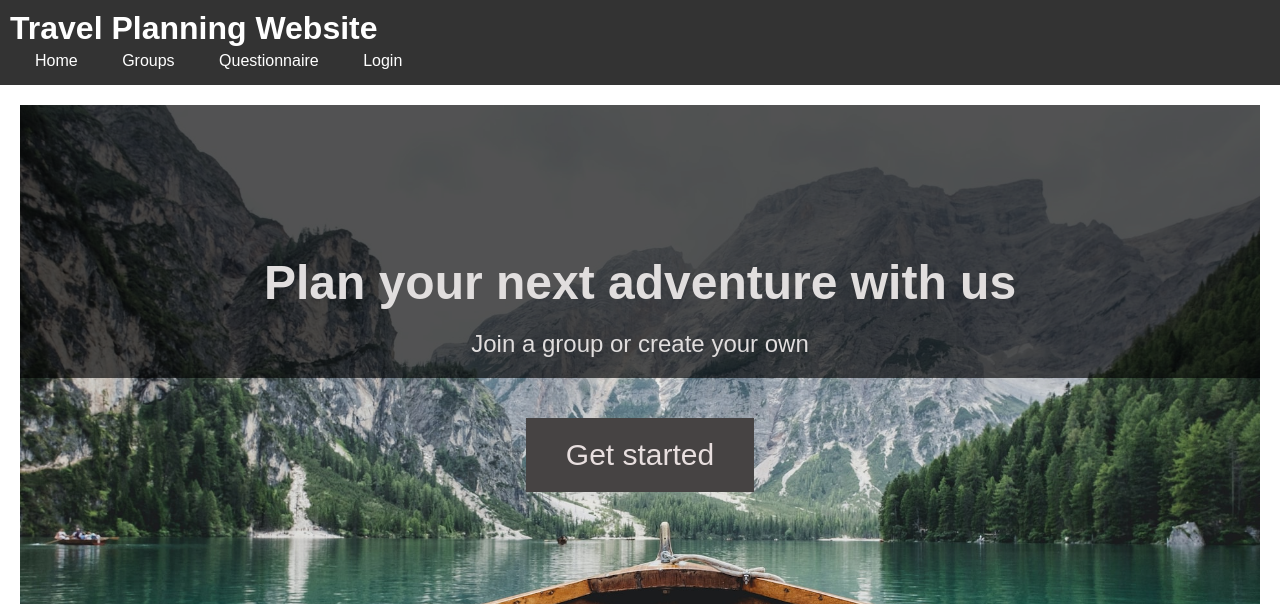
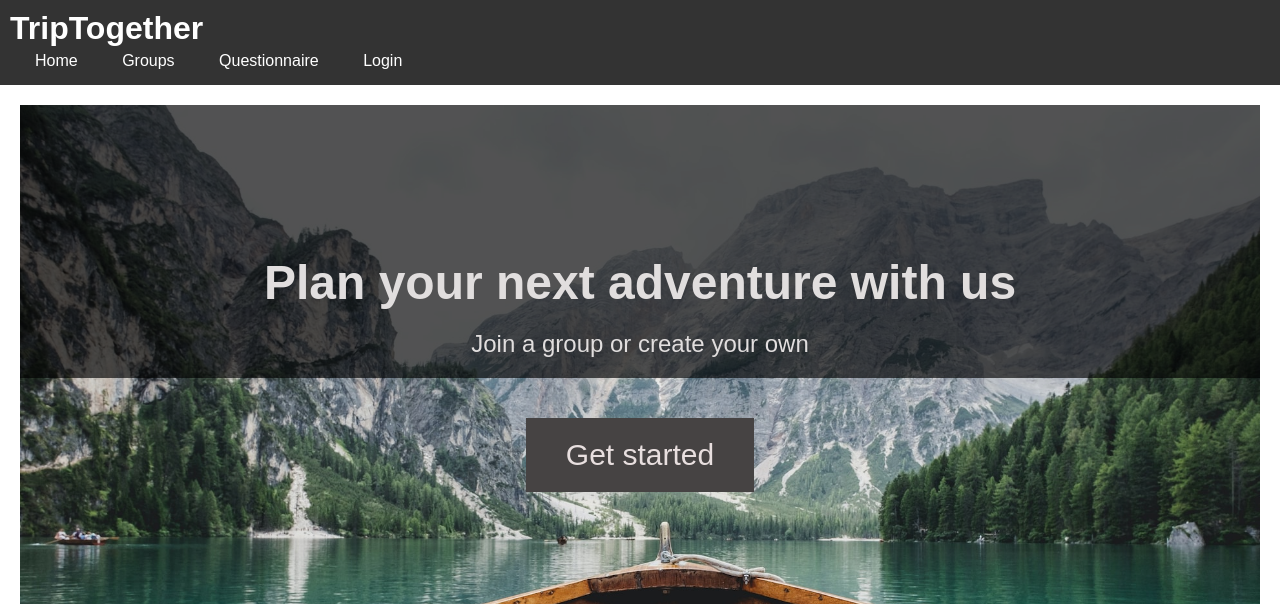
Before and after one commit to nubnubyas/Monday, a Flask app: page / in a window 1280 px wide. Shown: the top 604 px of the page. Run offline with Flask 3, Linux system fonts and the light colour scheme.

Commit message:
Update layout.html

```diff
--- a/templates/layout.html
+++ b/templates/layout.html
@@ -7,7 +7,7 @@
 </head>
 <body>
 	<header>
-		<h1>Travel Planning Website</h1>
+		<h1>TripTogether</h1>
 		<nav>
 			<ul>
 				<li><a href="/">Home</a></li>
```
